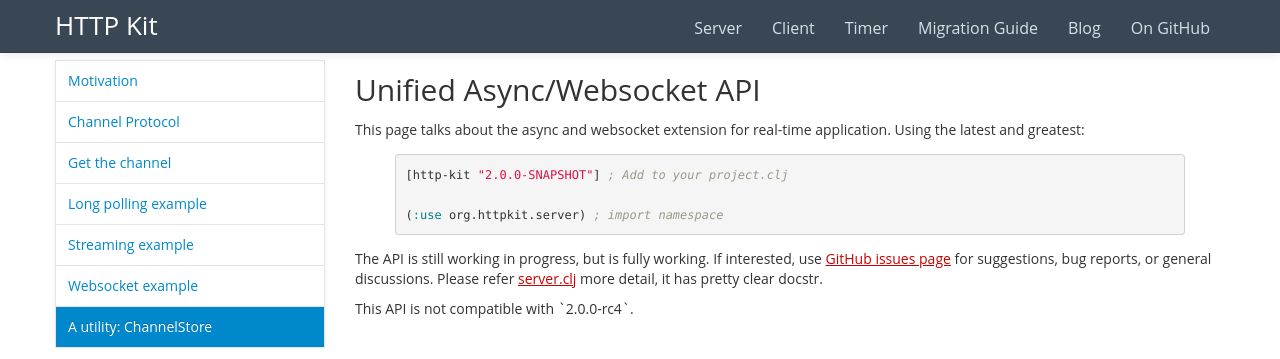
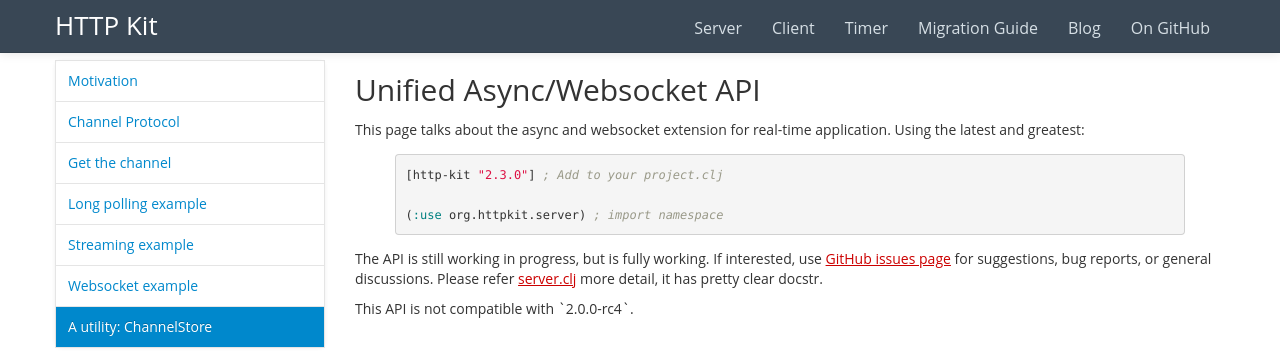
Before and after one commit to http-kit/http-kit.github.com, a Jekyll site: the page built from channel.html, in a window 1280 px wide and 900 px high. Shown: the top 359 px of the window. Built offline with Jekyll 4.4.1, drawn with Linux system fonts in a browser that asks for light colours; nearby versions of some CDN libraries; library files that are not in the unit come from our copies.

Commit message:
Changed version to current published.  Fixes #40.

```diff
--- a/channel.html
+++ b/channel.html
@@ -7,7 +7,7 @@
 
 <p>This page talks about the async and websocket extension for real-time application. Using the latest and greatest:</p>
 {% highlight clojure %}
-[http-kit "2.0.0-SNAPSHOT"] ; Add to your project.clj
+[http-kit "2.3.0"] ; Add to your project.clj
 
 (:use org.httpkit.server) ; import namespace
 {% endhighlight %}
--- a/index.html
+++ b/index.html
@@ -13,7 +13,7 @@
             <strong>highly concurrent a/synchronous</strong> web applications.
             Feature <a href="http://http-kit.org/server.html#channel">a unified API</a> for WebSocket and HTTP long polling/streaming</p>
           {% highlight clojure %}
-          [http-kit "2.2.0"] ; Add to your project.clj.
+          [http-kit "2.3.0"] ; Add to your project.clj.
           {% endhighlight %}
           <br />
 
--- a/migration.html
+++ b/migration.html
@@ -66,7 +66,7 @@
                  [compojure "1.1.5"]
                  [ring/ring-devel "1.1.8"]
                  [ring/ring-core "1.1.8"]
-                 [http-kit "2.0.0"]]
+                 [http-kit "2.3.0"]]
   ; allow lein run to find a place to start
   :main clj_web.main)
 
```
